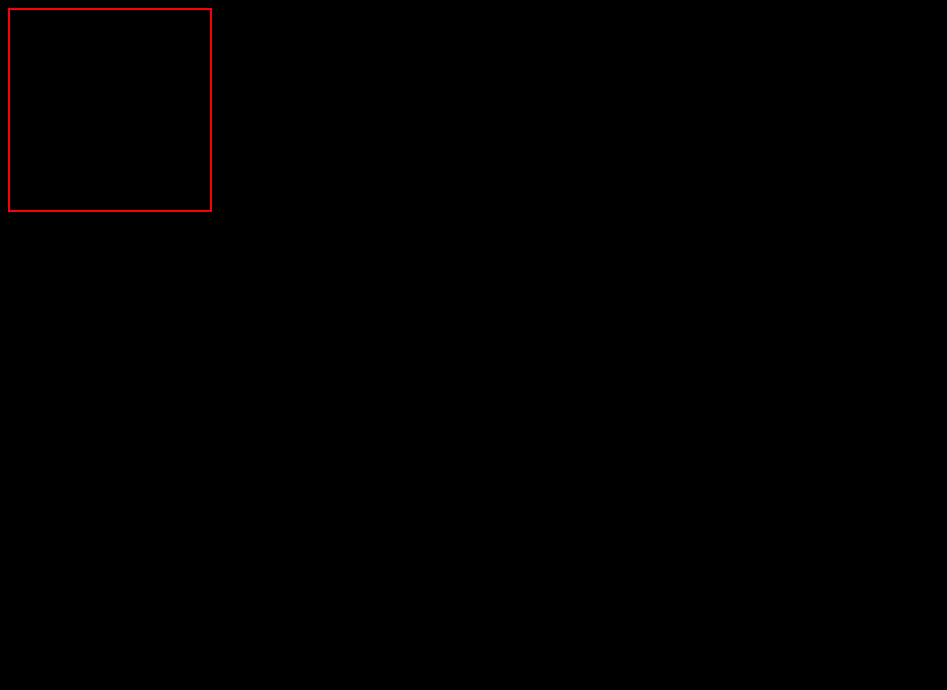
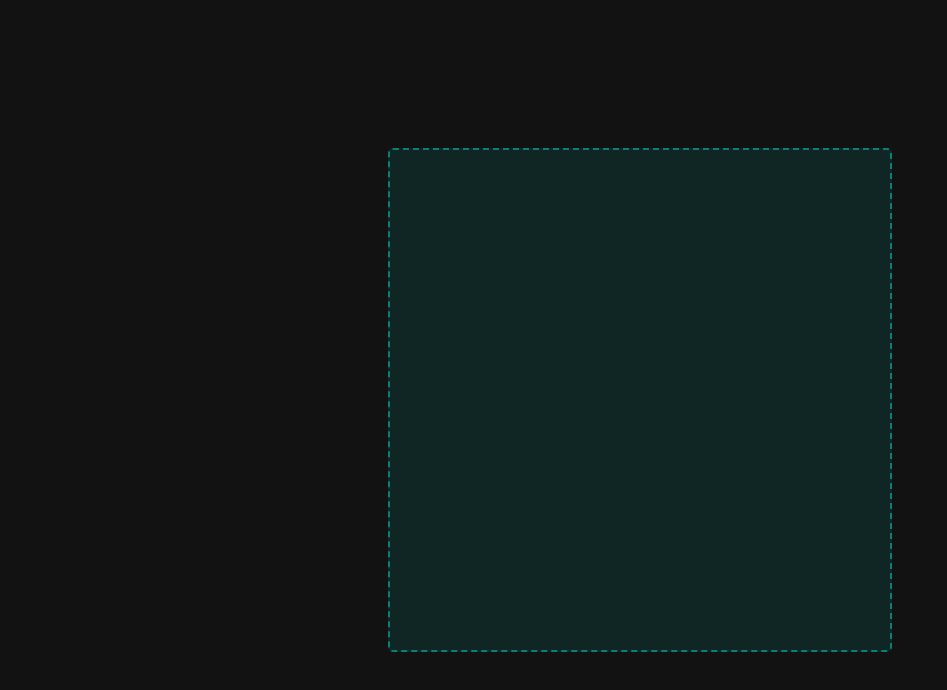
Before and after one commit to Twixenn/css-pixel-art-generator, a React (Create React App) app: page / in a window 1280 px wide. Shown: the top 690 px of the page, without its empty margins (0-947 px from the left). Built offline with nearby package versions, Linux system fonts and the light colour scheme.

Commit message:
Add styling

```diff
--- a/package.json
+++ b/package.json
@@ -3,6 +3,7 @@
   "version": "0.1.0",
   "private": true,
   "dependencies": {
+    "classnames": "^2.3.2",
     "react": "^18.2.0",
     "react-dom": "^18.2.0",
     "react-scripts": "5.0.1"
--- a/src/App.js
+++ b/src/App.js
@@ -1,4 +1,6 @@
 import React from "react";
+
+import classnames from "classnames";
 
 import Canvas from "./components/Canvas";
 import DragAndDrop from "./components/DragAndDrop";
@@ -11,7 +13,7 @@ function App() {
   const [colors, setColors] = React.useState(null);
 
   return (
-    <div className="App">
+    <div className={classnames("App", {"has-img": imgSrc})}>
       <DragAndDrop onFileLoaded={setImgSrc} />
       <Canvas imgSrc={imgSrc} setColors={setColors} />
       <PixelArt pixels={colors} />
--- a/src/components/DragAndDrop.js
+++ b/src/components/DragAndDrop.js
@@ -1,7 +1,10 @@
 import React from "react";
+
+import classnames from "classnames";
 
 function DragAndDrop({onFileLoaded}) {
     const [error, setError] = React.useState(null);
+    const [dragState, setDragState] = React.useState(null);
 
     function preventDefaults(e) {
         e.preventDefault();
@@ -10,6 +13,8 @@ function DragAndDrop({onFileLoaded}) {
 
     function handleDrop (e) {
         preventDefaults(e);
+        setDragState(null);
+
         const dt = e.dataTransfer;
         const files = dt.files;
 
@@ -38,9 +43,9 @@ function DragAndDrop({onFileLoaded}) {
     }
 
     return (
-        <div className="drag-and-drop"
-            onDragEnter={preventDefaults}
-            onDragLeave={preventDefaults}
+        <div className={classnames("drag-and-drop", dragState)}
+            onDragEnter={(e) => { preventDefaults(e); setDragState("hover"); }}
+            onDragLeave={(e) => { preventDefaults(e); setDragState(null); }}
             onDragOver={preventDefaults}
             onDrop={handleDrop}
         >
--- a/src/sass/App.scss
+++ b/src/sass/App.scss
@@ -1,16 +1,41 @@
 body {
-    background-color: black;
+    background-color: #121212;
+}
+
+.App {
+    &.has-img {
+        .drag-and-drop {
+            display: none;
+        }
+    }
 }
 
 .drag-and-drop {
-    border: 2px solid red;
-    height: 200px;
-    width: 200px;
+    height: 500px;
+    width: 500px;
+    position: absolute;
+    top: 50%;
+    left: 50%;
+    transform: translate(-50%, -50%);
+    z-index: 10;
+
+    background-color: rgba(#00DAC5, 0.1);
+
+    border: 2px dashed rgba(#00DAC5, 0.5);
+    border-radius: 5px;
+
+    transition: all 0.3s ease;
+
+    &.hover {
+        background-color: rgba(#00DAC5, 0.2);
+        border: 2px solid rgba(#00DAC5, 0.5);
+    }
 }
 
 canvas {
     height: 500px;
     width: 500px;
+    opacity: 0;
 }
 
 .pixel-artboard {
```
Also changed, not shown: 1 other file (tests, documents, lock files or other folders).
